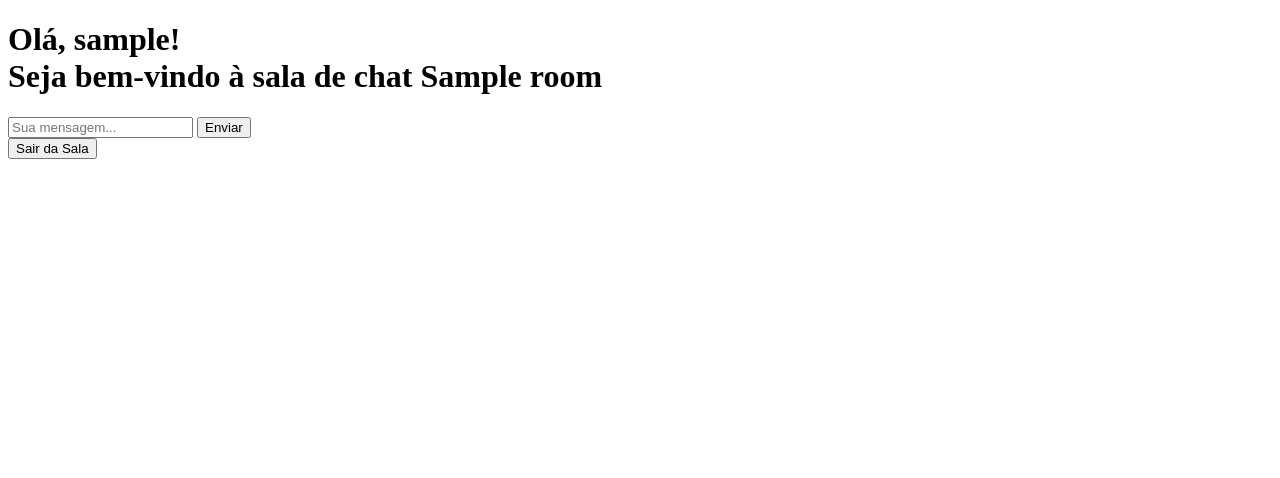
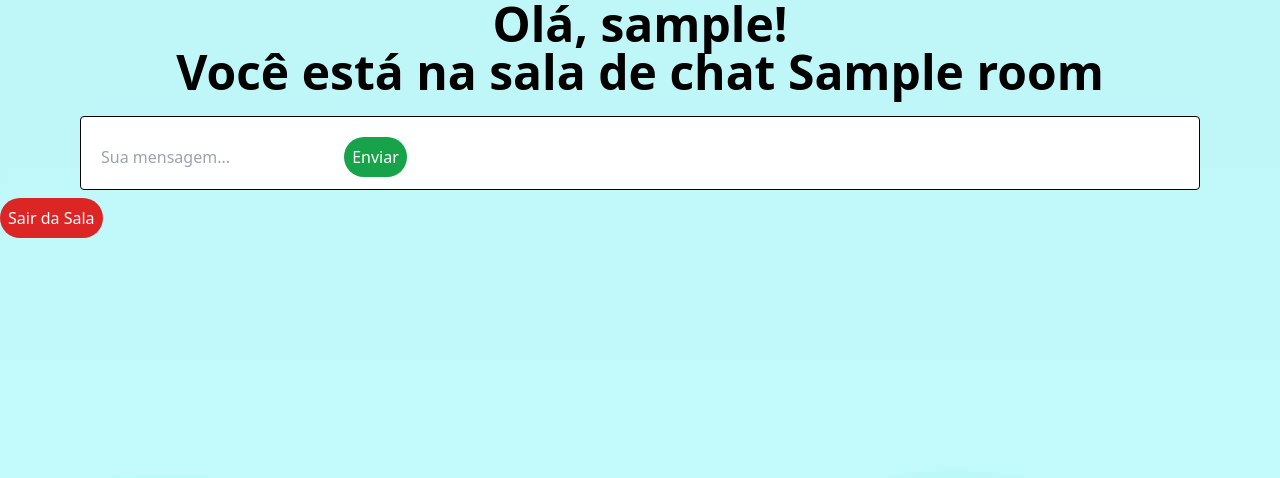
Before and after one commit to JoaoVictorCRP/chatapp-flask, a Flask app: template templates/chat.html in a window 1280 px wide. Shown: the top 478 px of the page. Run offline with Flask 3, Linux system fonts and the light colour scheme; the template is opened without the code that fills it: most values are stand-ins (such as "Sample title", 1, 10 or a date in 2020); some libraries are stand-ins or nearby versions.

Commit message:
front end changes on chat page

```diff
--- a/templates/chat.html
+++ b/templates/chat.html
@@ -3,21 +3,28 @@
 <head>
     <meta charset="UTF-8">
     <meta name="viewport" content="width=device-width, initial-scale=1.0">
-    <title>FalaQui - Chatroom</title>
+    <title>FalaQui - Sala {{room}}</title>
+    <script src="https://cdn.tailwindcss.com"></script>
+    <script src="../static/js/tailwind.js"></script>
+    <script src="https://cdn.jsdelivr.net/npm/sweetalert2@11"></script>
 </head>
-<body>
-    <h1>Olá, {{ username}}!<br> Seja bem-vindo à sala de chat {{ room }}</h1>
+<body class="bg-[url('../static/img/background-chat.png')]">
+    <h1 class="text-5xl font-bold text-center text-blcack">Olá, {{ username}}!<br>
+        Você está na sala de chat {{ room }}
+    </h1>
 
-    <div id="messages">
-        <div class="chat-div"></div>
+    <div class=" bg-white border border-black rounded mt-5 mx-20 p-3">
+        <div id="messages">
+            <div class="chat-div"></div> <!-- TODO: FIXED SIZE, SCROLLABLE-->
+        </div>
+
+        <form id="msg-input-form">
+            <input type="text" id="msg-field" class="rounded-full bg-white p-2 resize" placeholder="Sua mensagem..." spellcheck="true">
+            <button type="submit" class="rounded-full bg-green-600 mt-2 p-2 hover:bg-green-900 border-black text-white">Enviar</button>
+        </form>
     </div>
 
-    <form id="msg-input-form">
-        <input type="text" id="msg-field"placeholder="Sua mensagem...">
-        <button type="submit">Enviar</button>
-    </form>
-
-    <button id="quit-btn"> Sair da Sala</button>
+    <button id="quit-btn" class=" fixed rounded-full bg-red-600 mt-2 p-2 hover:bg-red-900 border-black text-white"> Sair da Sala</button>
 
     <script src="https://cdnjs.cloudflare.com/ajax/libs/socket.io/4.1.3/socket.io.js"></script>
     <script>
```
Also changed, not shown: static/img/background-chat.png.
